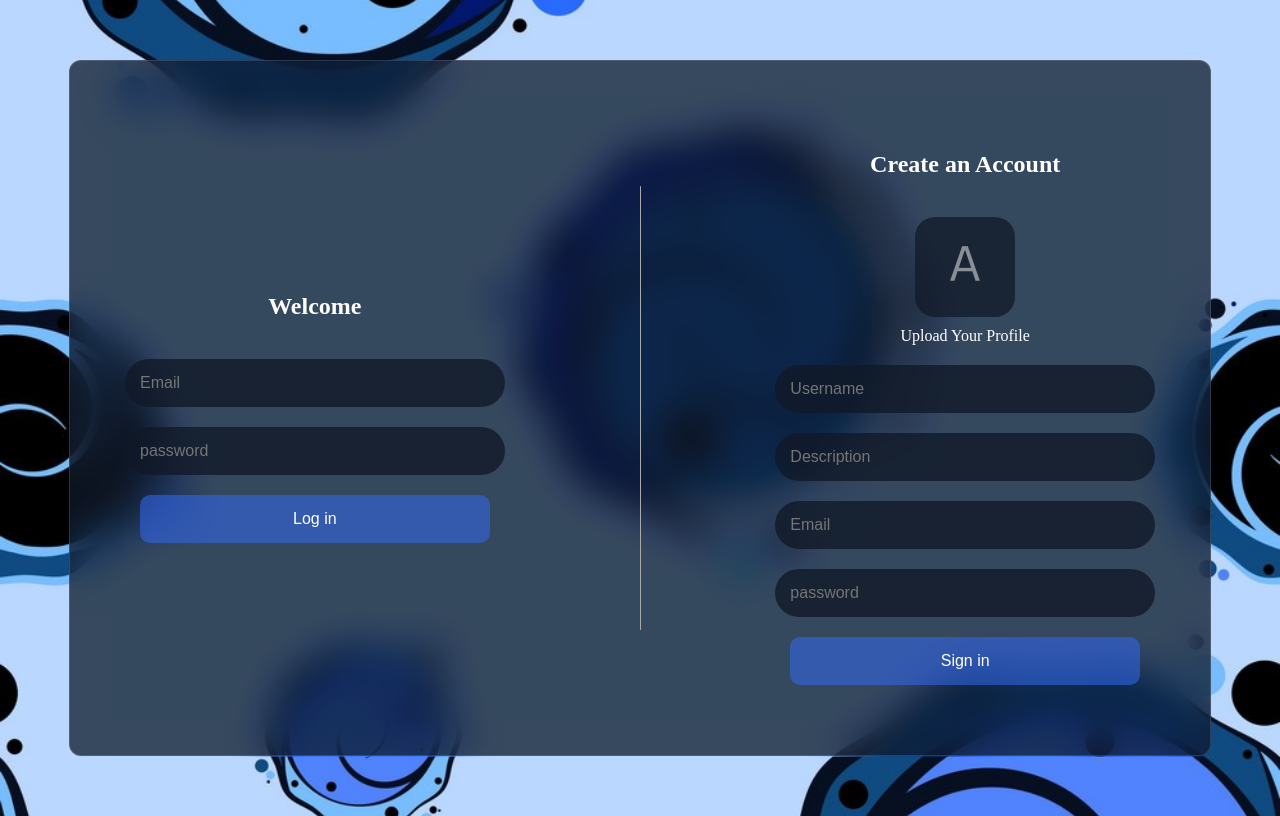
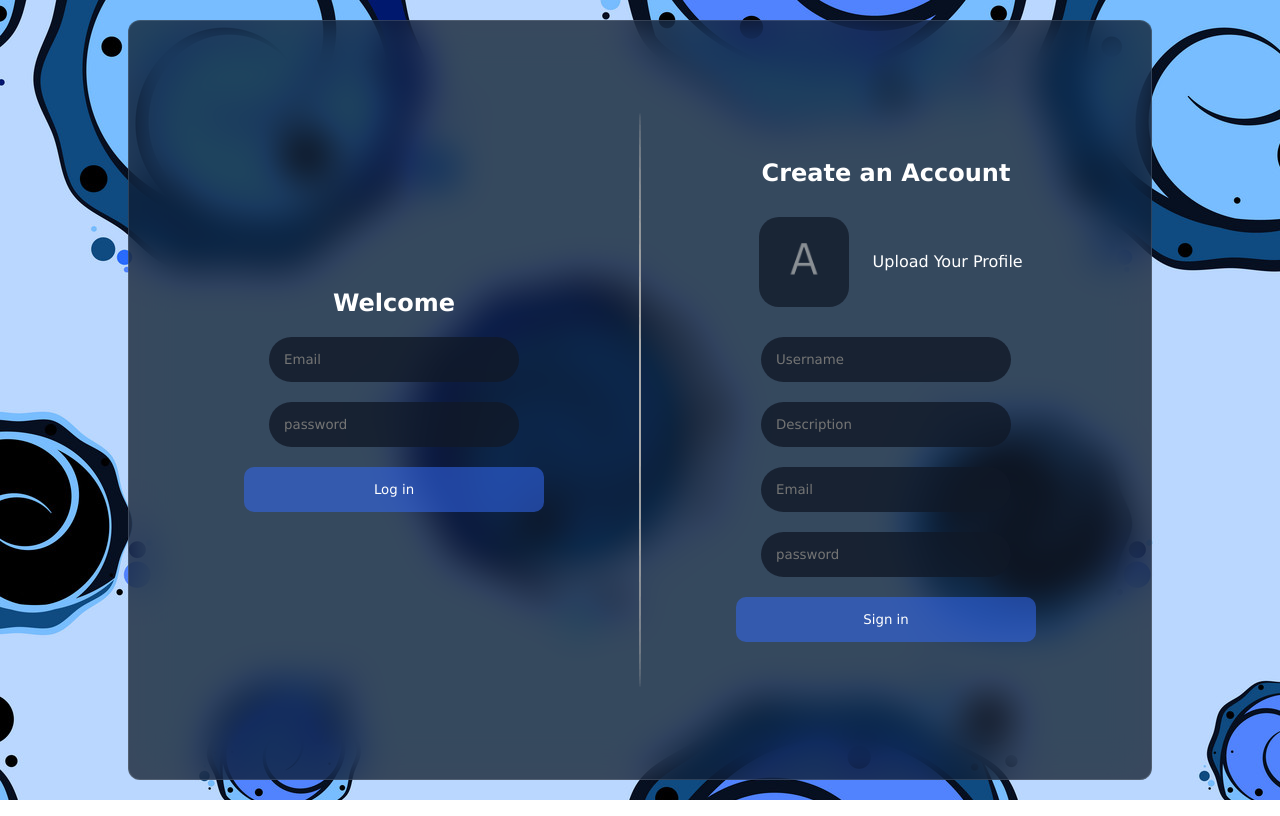
Before and after one commit to pritesh-1998/React-Chat-app, a React (Vite) app: page / in a window 1280 px wide. Built offline with nearby package versions, Linux system fonts and the light colour scheme; no server answers.

Commit message:
Revert "applied proper responsive css to login screen"
This reverts commit 6720886433acb1a97e6cffafef9217e5ee6282f8.

```diff
--- a/index.html
+++ b/index.html
@@ -1,16 +1,13 @@
 <!doctype html>
 <html lang="en">
-
   <head>
     <meta charset="UTF-8" />
     <link rel="icon" type="image/svg+xml" href="/favicon.png" />
     <meta name="viewport" content="width=device-width, initial-scale=1.0" />
     <title>Lama Dev Chat App</title>
   </head>
-
   <body>
     <div id="root"></div>
     <script type="module" src="/src/main.jsx"></script>
   </body>
-
 </html>
--- a/src/components/login/login.css
+++ b/src/components/login/login.css
@@ -1,65 +1,73 @@
 .login {
     width: 100%;
+    height: 100%;
     display: flex;
     flex-direction: column;
     align-items: center;
-    padding: 50px;
+    padding: 20px;
+
+    @media (min-width: 768px) {
+        flex-direction: row;
+        align-items: center;
+        justify-content: center;
     }
 
     .item {
-    width: 100%;
-    max-width: 400px;
+        flex: 1;
         display: flex;
         flex-direction: column;
         align-items: center;
         gap: 20px;
         margin: 20px 0;
+
+        @media (min-width: 768px) {
+            margin: 0 20px;
         }
 
-.item h2 {
-    font-size: clamp(20px, 4vw, 24px);
-    text-align: center;
-}
-
-.item form {
+        form {
             width: 100%;
+            max-width: 300px;
             display: flex;
             flex-direction: column;
             justify-content: center;
             align-items: center;
             gap: 20px;
-}
 
-.item form input {
+            input {
                 width: 100%;
+                max-width: 250px;
                 padding: 15px;
                 border: none;
                 outline: none;
                 background-color: rgba(17, 25, 40, 0.796);
                 color: white;
                 border-radius: 50px;
-    font-size: clamp(14px, 2vw, 16px);
             }
 
-.item form label {
+            label {
                 width: 100%;
                 display: flex;
                 align-items: center;
-    justify-content: center;
+                justify-content: space-evenly;
                 cursor: pointer;
-    flex-direction: column;
-    gap: 10px;
-}
 
-.item form label img {
+
+                img {
                     width: 100px;
                     height: 100px;
                     border-radius: 20px;
                     opacity: 0.75;
                     object-fit: cover;
+                    margin: 10px;
+
+                    @media (min-width: 768px) {
+                        width: 90px;
+                        height: 90px;
+                    }
+                }
             }
 
-.item form button {
+            button {
                 padding: 15px;
                 width: 100%;
                 background-color: #3368f08c;
@@ -67,16 +75,17 @@
                 border: none;
                 border-radius: 10px;
                 cursor: pointer;
-    font-size: clamp(14px, 2vw, 16px);
-}
 
-.item form button:hover {
+                &:hover {
                     background-color: #3368f0;
                 }
 
-.item form button:disabled {
+                &:disabled {
                     cursor: not-allowed;
                     background-color: #3368f062;
+                }
+            }
+        }
     }
 
     .seprator {
@@ -85,60 +94,11 @@
         background-color: darkgray;
         margin: 20px 0;
         border-radius: 100%;
-}
 
-@media (max-width:480px) {
-    .login {
-        padding-top: 0px;
-        ;
+        @media (min-width: 768px) {
+            height: 80%;
+            width: 2px;
+            margin: 0;
         }
     }
-
-@media (min-width: 768px) {
-
-    /* .login {
-        flex-direction: row;
-        justify-content: space-around;
-    } */
-    .login {
-        width: 1000px;
-        flex-direction: row;
-        justify-content: space-around;
-        column-gap: 130px;
-        /* padding: 30px; */
-        /* padding-right: 30px; */
-
-        /* gap: 50px; */
 }
-
-    .item {
-        margin: 0;
-    }
-
-    .seprator {
-        height: 80%;
-        width: 2px;
-        margin: 0 20px;
-        border-radius: 5px;
-    }
-}
-
-@media (min-width: 1024px) {
-    .container {
-        padding: 40px;
-    }
-
-    .item {
-        max-width: 450px;
-    }
-}
-
-@media (min-width: 1440px) {
-    .container {
-        max-width: 1400px;
-    }
-
-    .item {
-        max-width: 500px;
-    }
-}
--- a/src/index.css
+++ b/src/index.css
@@ -1,4 +1,4 @@
-Copy* {
+* {
   margin: 0;
   padding: 0;
   box-sizing: border-box;
@@ -8,29 +8,26 @@ Copy* {
 
 body {
   background-image: url("/bg.jpg");
-  background-size: cover;
-  background-position: center;
   display: flex;
   align-items: center;
   justify-content: center;
-  min-height: 100vh;
+  height: 100vh;
   color: white;
 }
 
 .container {
-  /* width: 95%; */
-  max-width: 1200px;
+  width: 80vw;
+  height: 95vh;
   background-color: rgba(17, 25, 40, 0.75);
   backdrop-filter: blur(19px) saturate(180%);
   border-radius: 12px;
   border: 1px solid rgba(255, 255, 255, 0.125);
   display: flex;
-  padding: 20px;
 }
 
 .loading {
-  padding: 20px;
-  font-size: clamp(18px, 4vw, 36px);
+  padding: 50px;
+  font-size: 36px;
   border-radius: 10px;
   background-color: rgba(17, 25, 40, 0.9);
 }
```
Also changed, not shown: src/hooks/useWindowSize.js (added, +25 -0 lines), public/bg.jpg. Lines whose indentation alone changed are shown as unchanged.
